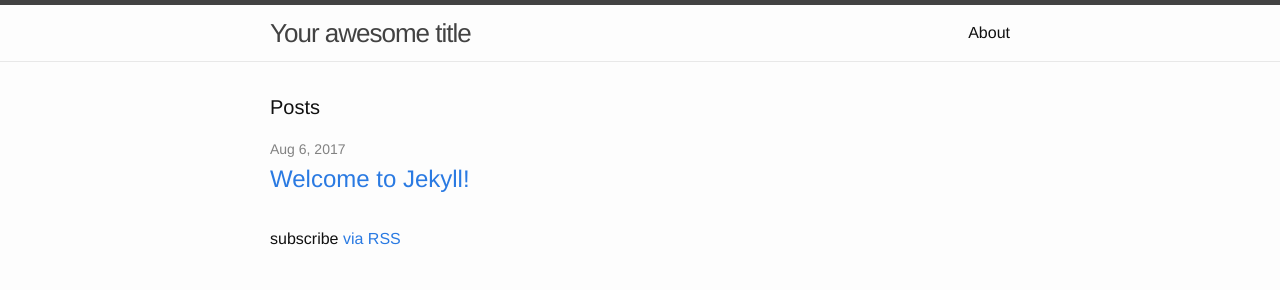
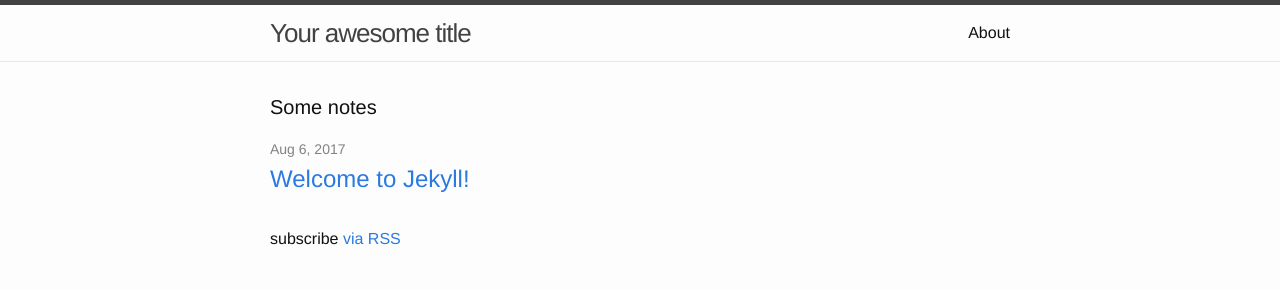
Before and after one commit to inmydelorean/inmydelorean.github.io, a Jekyll site: the page built from index.html, in a window 1280 px wide. Shown: the top 290 px of the page. Built offline with Jekyll 4.4.1, drawn with Linux system fonts in a browser that asks for light colours.

Commit message:
First git commit

```diff
--- a/index.html
+++ b/index.html
@@ -4,7 +4,7 @@
 
 <div class="home">
 
-  <h1 class="page-heading">Posts</h1>
+  <h1 class="page-heading">Some notes</h1>
 
   <ul class="post-list">
     {% for post in site.posts %}
```
